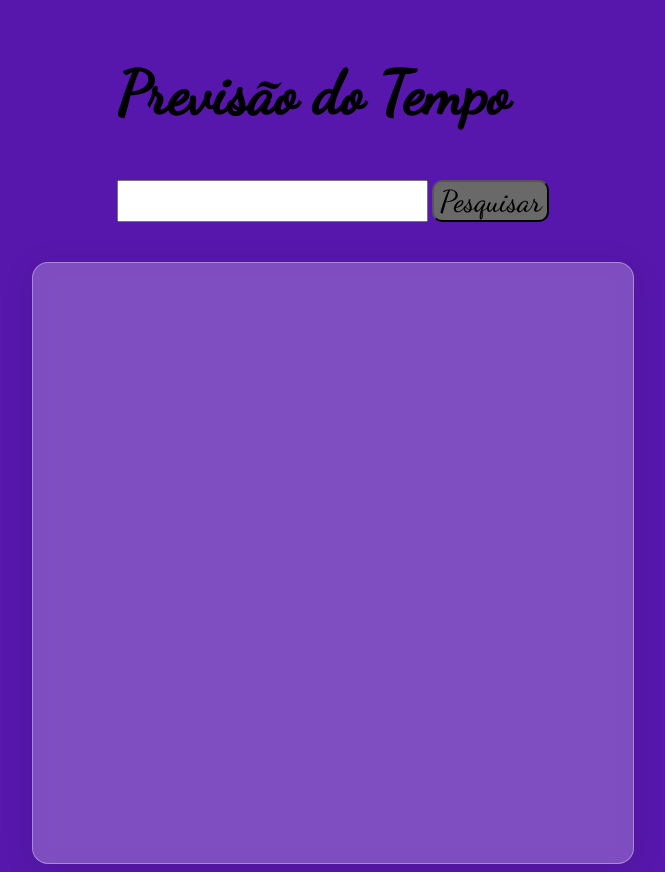
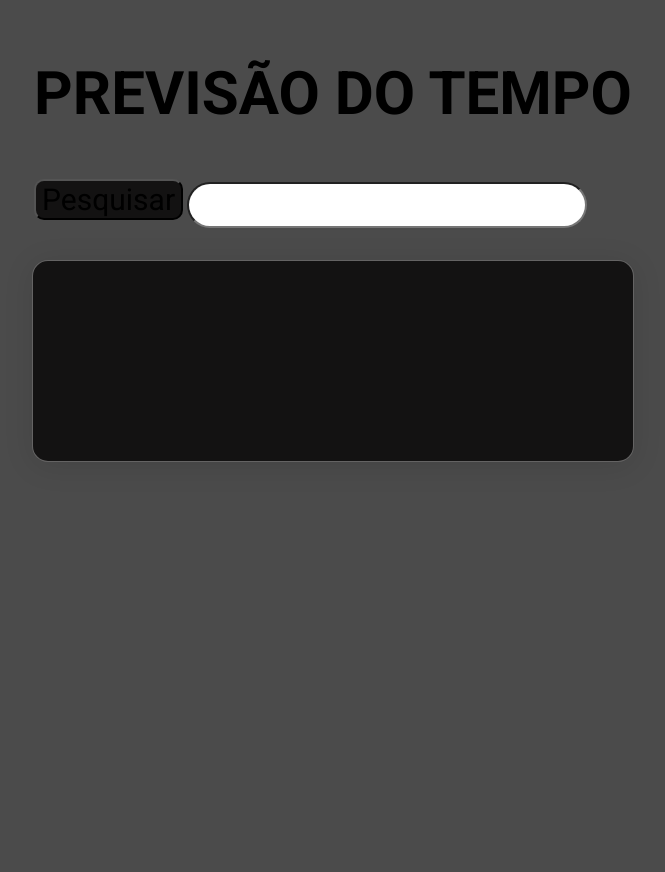
Before and after one commit to KarinaHachimitsu/Projeto-PrevisaoDoTempo, a website: page index.html in a window 1280 px wide. Shown: the whole page, without its empty margins (307-972 px from the left). After the commit the page ends 800 px from the top, so only its background shows below. Drawn offline with Linux system fonts and the light colour scheme.

Commit message:
Style[Js,CSS]Website style changes and font adjustments.

```diff
--- a/index.html
+++ b/index.html
@@ -16,9 +16,11 @@
   </head>
   <body>
     <section class="inicial">
-      <h1 class="h1">Previsão do Tempo</h1>
-      <input class="input" type="search" />
-      <button class="btn" onClick="comparar()">Pesquisar</button>
+      <h1 class="h1">PREVISÃO DO TEMPO</h1>
+      <div class="alinha">
+        <button class="btn" onClick="comparar()">Pesquisar</button>
+        <input class="input" type="search" />
+      </div>
     </section>
     <section class="resultado"></section>
   </body>
--- a/index.js
+++ b/index.js
@@ -175,9 +175,9 @@ divResult.appendChild(h2)
 h2.className = 'tituloResultado'
 
 let textoResultado = document.createElement('p')
+textoResultado.classList.add('TextResult')
 divResult.appendChild(textoResultado)
 textoResultado.className = 'textoResultado'
-
 
 //divResult é uma const por isso não se usa ''
 let cidadeResultado = ''
@@ -185,28 +185,27 @@ let estadoResultado = ''
 let regiaoResultado = ''
 let tempResultado = 0
 
+function mensagem(cidade, estado, regiao, temp) {
+  textoResultado.innerHTML = `Em ${cidade} capital do ${estado} na região ${regiao} faz ${temp} °C. `
 
-
-
-function mensagem(cidade, estado, regiao, temp) {
-
-   textoResultado.innerHTML = `Em ${cidade} capital do ${estado} na região ${regiao} faz ${temp} °C. `
-
-      h2.innerHTML = cidadeResultado
-
+  h2.innerHTML = cidadeResultado
 }
 // https://developer.mozilla.org/pt-BR/docs/Web/JavaScript/Reference/Template_literals
 
 function comparar() {
   //O for está percorrendo a Array
   for (let index = 0; index < estados.length; index += 1) {
-    if (input.value === estados[index].cidade) {
+    if (input.value == estados[index].cidade) {
       cidadeResultado = estados[index].cidade
       tempResultado = estados[index].temp
       regiaoResultado = estados[index].regiao
       estadoResultado = estados[index].estado
-      mensagem(estados[index].cidade, estados[index].estado, estados[index].regiao, estados[index].temp)
-
+      mensagem(
+        estados[index].cidade,
+        estados[index].estado,
+        estados[index].regiao,
+        estados[index].temp
+      )
     }
   }
 }
--- a/style.css
+++ b/style.css
@@ -1,6 +1,7 @@
+
 *{
   font-family: 'Dancing Script', cursive;
-  align-items: center;
+  font-family: 'Roboto', sans-serif;
   justify-content: center;
 }
 
@@ -9,14 +10,14 @@ body{
   display: flex;
   justify-content: center;
   align-items: center;
-  background-color: #5717ac;
+  background-color: #4B4B4B;
 }
 .teste{
 width: 600px;
-height: 600px;
+height: 200px;
 top: 100px;
 left: 700px;
-background: rgba(255, 255, 255, 0.24);
+background: #131212;
 border-radius: 16px;
 box-shadow: 0 4px 30px rgba(0, 0, 0, 0.1);
 backdrop-filter: blur(8.4px);
@@ -29,14 +30,26 @@ border: 1px solid rgba(255, 255, 255, 0.34);
 .btn{
   margin-bottom: 40px;
   font-size: 30px;
-  background-color: #696969;
+  background-color: #131212;
   border-radius: 10px;
 
 }
 .input{
-  font-size: 30px;
+  height: 46px;
+  width: 400px;
+
+  border-radius: 30px;
 }
 .tituloResultado{
-  font-size: 50px;
-  display: flex;
+  font-size: 35px;
+ display: flex;
 }
+
+.alinha{
+  align-items: center;
+}
+.textoResultado{
+ display: flex;
+ align-items: center;
+ color: #4B4B4B;
+}
```
Also changed, not shown: nevoa.png (added), nuvem-de-sol.png (added), sol.png (added).
